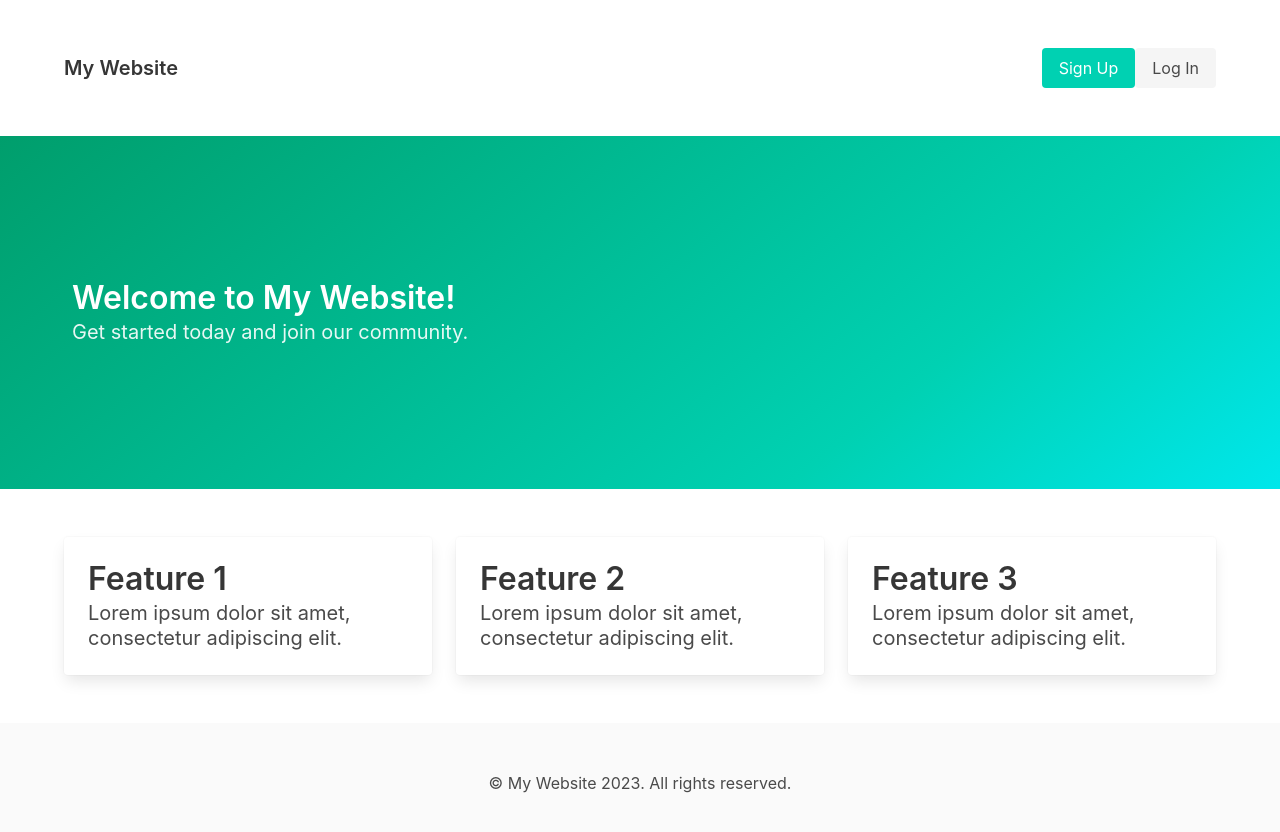
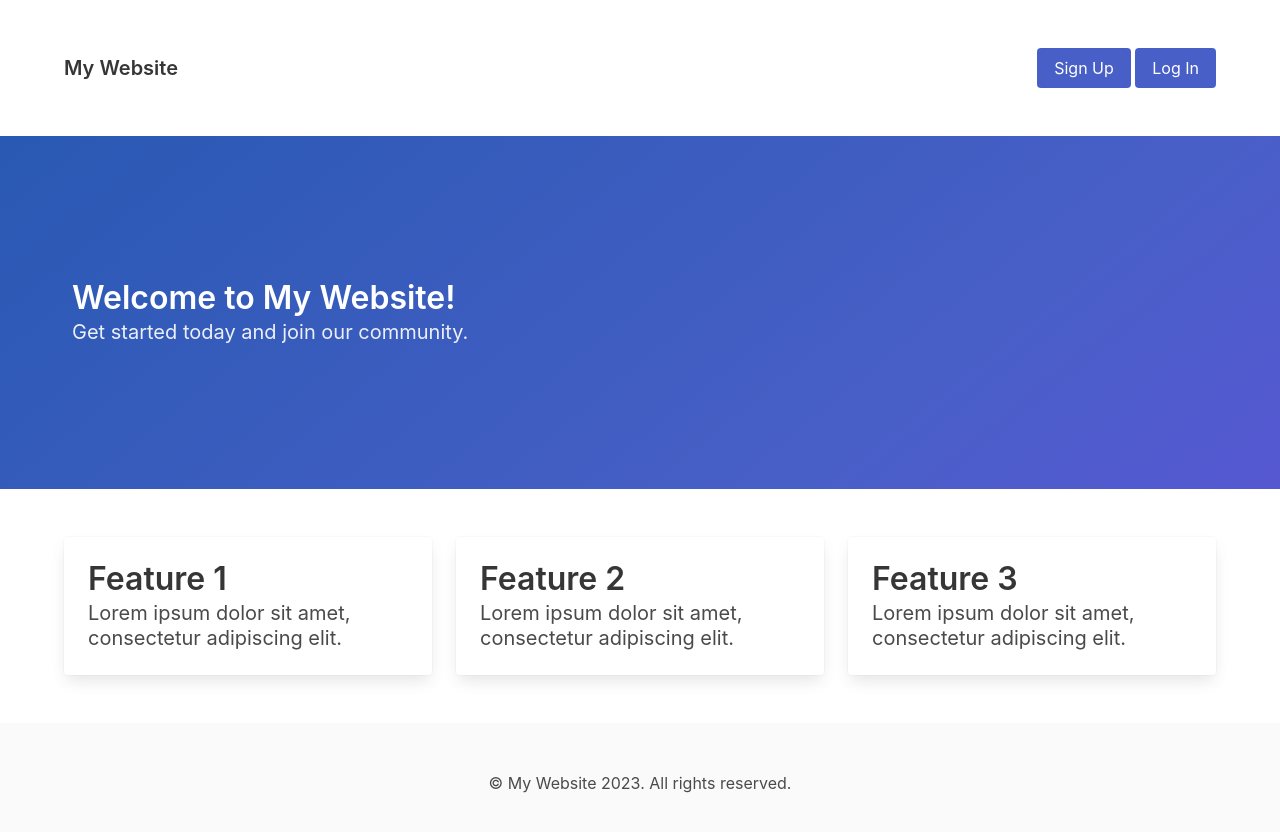
Before and after one commit to lavishjain36/WebsiteLayoutBulma, a plain HTML site: page index.html in a window 1280 px wide. Drawn offline with nearby package versions, Linux system fonts and the light colour scheme.

Commit message:
website layout

```diff
--- a/index.html
+++ b/index.html
@@ -19,14 +19,14 @@
             </div>
             <div class="level-right">
               <p class="level-item">
-                <a class="button is-primary">Sign Up</a>
-                <a class="button is-light">Log In</a>
+                <a class="button is-link">Sign Up</a> &nbsp;
+                <a class="button is-link">Log In</a>
               </p>
             </div>
           </nav>
         </div>
       </section>
-      <section class="hero is-medium is-primary is-bold">
+      <section class="hero is-medium is-link is-bold">
         <div class="hero-body">
           <div class="container">
             <h1 class="title">
```
